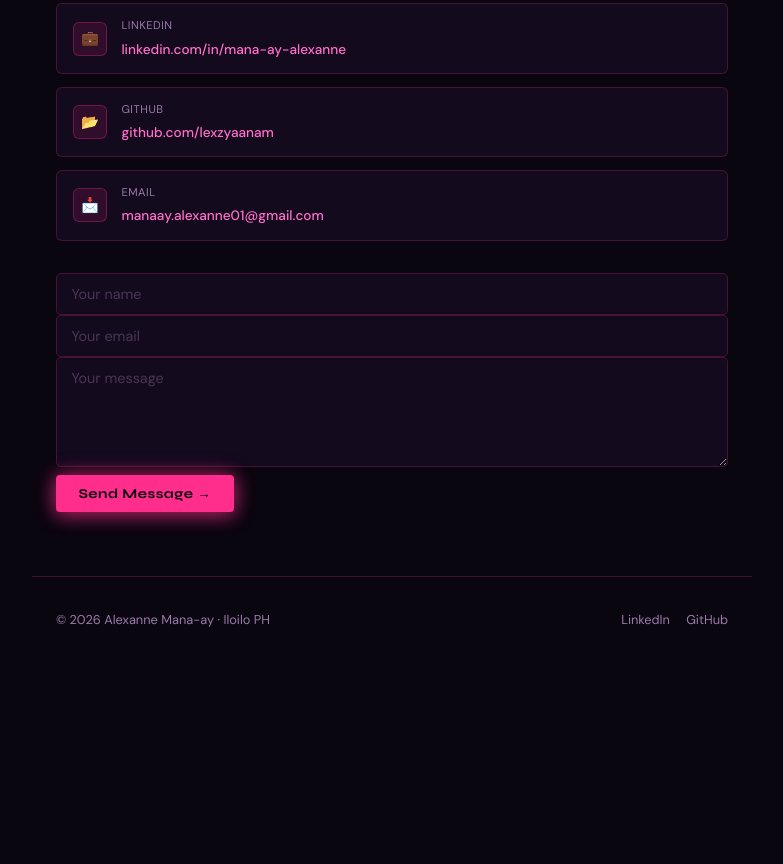
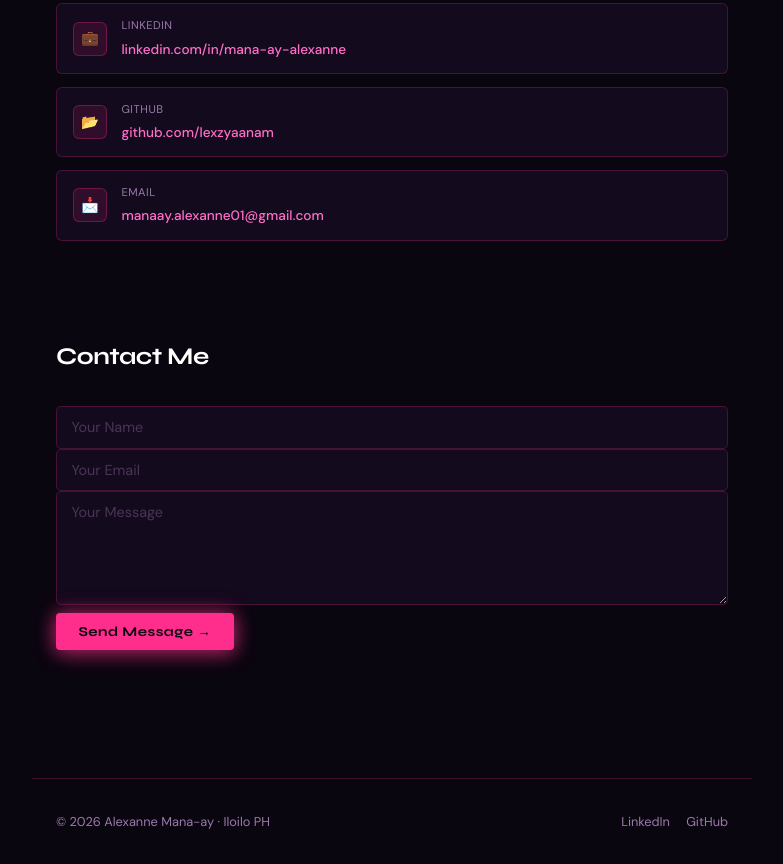
Before and after one commit to lexzyaanam/alexannemanaay, a plain HTML site: page index.html in a window 1280 px wide. Shown: the part 2264-3128 px from the top of the page, without its empty margins (248-1031 px from the left). Before the commit the page ends 2926 px from the top, so only its background shows below. Drawn offline with Linux system fonts and the light colour scheme.

Commit message:
Update index.html

```diff
--- a/index.html
+++ b/index.html
@@ -188,26 +188,38 @@
 
   </div>
 
-  <!-- SIMPLE WORKING FORM -->
+<!-- CONTACT SECTION -->
+<section id="contact">
+
+  <h2>Contact Me</h2>
+
+  <!-- WORKING FORM -->
   <form action="https://formsubmit.co/manaay.alexanne01@gmail.com" method="POST">
+
+    <!-- FormSubmit Settings -->
     <input type="hidden" name="_captcha" value="false">
+    <input type="hidden" name="_next" value="https://yourdomain.com/thank-you.html">
 
-    <input type="text" name="name" placeholder="Your name" required>
-    <input type="email" name="email" placeholder="Your email" required>
-    <textarea name="message" placeholder="Your message" required></textarea>
+    <!-- Inputs -->
+    <input type="text" name="name" placeholder="Your Name" required>
+    <input type="email" name="email" placeholder="Your Email" required>
+    <textarea name="message" placeholder="Your Message" rows="5" required></textarea>
 
+    <!-- Button -->
     <button type="submit" class="btn">Send Message →</button>
+
   </form>
 
 </section>
 
 </main>
 
+<!-- FOOTER -->
 <footer>
   <span>© 2026 Alexanne Mana-ay · Iloilo PH</span>
   <span>
-    <a href="https://www.linkedin.com/">LinkedIn</a>
-    <a href="https://github.com/">GitHub</a>
+    <a href="https://www.linkedin.com/" target="_blank">LinkedIn</a>
+    <a href="https://github.com/" target="_blank">GitHub</a>
   </span>
 </footer>
 
```
